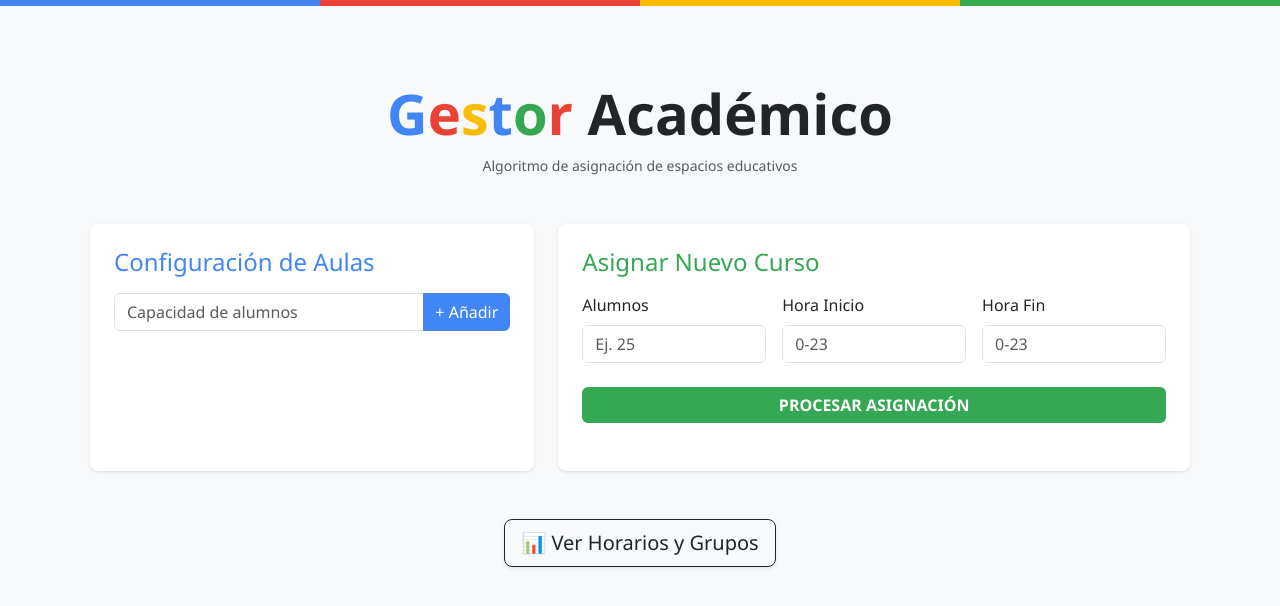
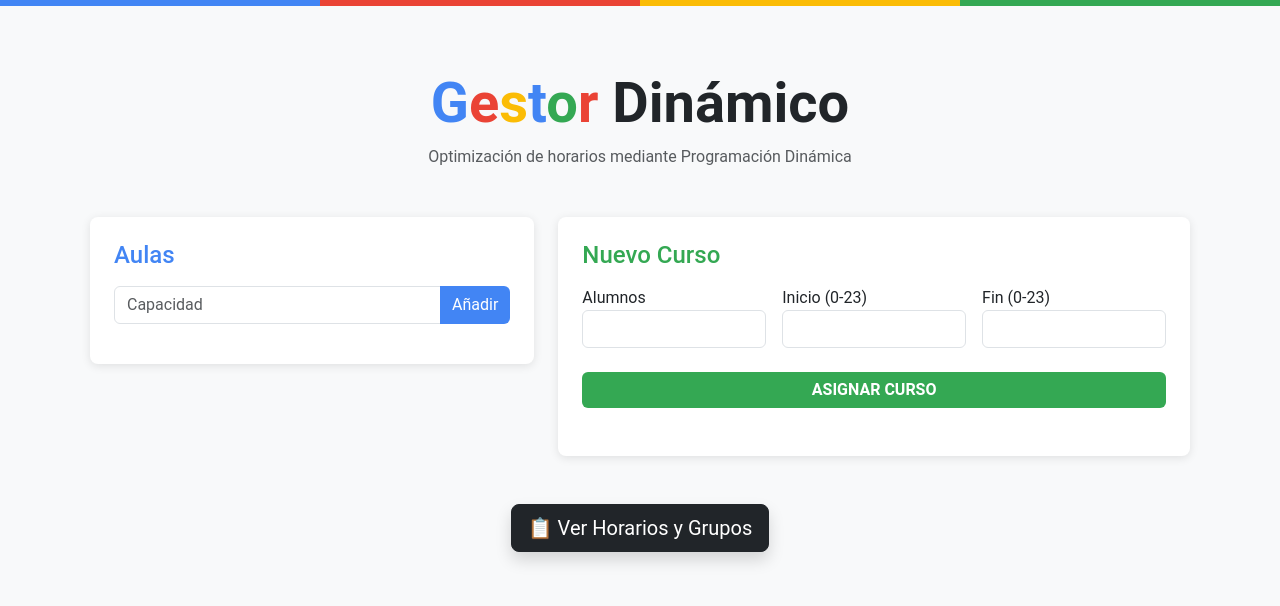
Before and after one commit to gh-dmm/Calendarizacion-de-cursos, a plain HTML site: page index.html in a window 1280 px wide. Drawn offline with nearby package versions, Linux system fonts and the light colour scheme.

Commit message:
Update title and styling in index.html

```diff
--- a/index.html
+++ b/index.html
@@ -3,91 +3,63 @@
 <head>
     <meta charset="UTF-8">
     <meta name="viewport" content="width=device-width, initial-scale=1.0">
-    <title>Gestor Académico - Google Style</title>
+    <title>Gestor Académico - Programación Dinámica</title>
     <link href="https://cdn.jsdelivr.net/npm/bootstrap@5.3.0/dist/css/bootstrap.min.css" rel="stylesheet">
     <style>
-        :root {
-            --g-blue: #4285F4; --g-red: #EA4335; --g-yellow: #FBBC05; --g-green: #34A853;
-        }
-        body { background-color: #f8f9fa; font-family: 'Segoe UI', Tahoma, Geneva, Verdana, sans-serif; }
-
-        /* Barra de colores superior estilo Google */
+        :root { --g-blue: #4285F4; --g-red: #EA4335; --g-yellow: #FBBC05; --g-green: #34A853; }
+        body { background-color: #f8f9fa; font-family: 'Roboto', sans-serif; }
         .google-bar { height: 6px; display: flex; width: 100%; position: fixed; top: 0; z-index: 1000; }
         .bar-b { background: var(--g-blue); flex: 1; }
         .bar-r { background: var(--g-red); flex: 1; }
         .bar-y { background: var(--g-yellow); flex: 1; }
         .bar-g { background: var(--g-green); flex: 1; }
-
-        .main-container { margin-top: 60px; padding: 20px; }
-        .card { border: none; border-radius: 8px; box-shadow: 0 1px 3px rgba(0,0,0,0.12); }
+        .main-container { margin-top: 50px; padding: 20px; }
         .btn-google-blue { background-color: var(--g-blue); color: white; border: none; }
-        .btn-google-blue:hover { background-color: #357ae8; color: white; }
         .btn-google-green { background-color: var(--g-green); color: white; border: none; }
-        .btn-google-green:hover { background-color: #2d9147; color: white; }
-
-        .text-google-blue { color: var(--g-blue); }
-        .text-google-red { color: var(--g-red); }
-        .text-google-yellow { color: var(--g-yellow); }
-        .text-google-green { color: var(--g-green); }
+        .text-google-blue { color: var(--g-blue); } .text-google-red { color: var(--g-red); }
+        .text-google-yellow { color: var(--g-yellow); } .text-google-green { color: var(--g-green); }
+        .card { border: none; border-radius: 8px; box-shadow: 0 2px 10px rgba(0,0,0,0.1); }
     </style>
 </head>
 <body>
     <div class="google-bar">
         <div class="bar-b"></div><div class="bar-r"></div><div class="bar-y"></div><div class="bar-g"></div>
     </div>
-
     <div class="container main-container">
         <header class="text-center mb-5">
             <h1 class="display-4 fw-bold">
-                <span class="text-google-blue">G</span><span class="text-google-red">e</span><span class="text-google-yellow">s</span><span class="text-google-blue">t</span><span class="text-google-green">o</span><span class="text-google-red">r</span> Académico
+                <span class="text-google-blue">G</span><span class="text-google-red">e</span><span class="text-google-yellow">s</span><span class="text-google-blue">t</span><span class="text-google-green">o</span><span class="text-google-red">r</span> Dinámico
             </h1>
-            <p class="text-muted small">Algoritmo de asignación de espacios educativos</p>
+            <p class="text-muted">Optimización de horarios mediante Programación Dinámica</p>
         </header>
-
         <div class="row g-4">
             <div class="col-md-5">
-                <div class="card p-4 h-100">
-                    <h4 class="mb-3 text-google-blue">Configuración de Aulas</h4>
+                <div class="card p-4">
+                    <h4 class="text-google-blue mb-3">Aulas</h4>
                     <div class="input-group mb-3">
-                        <input type="number" id="aulaCapacidad" class="form-control" placeholder="Capacidad de alumnos">
-                        <button class="btn btn-google-blue" onclick="agregarAula()">+ Añadir</button>
+                        <input type="number" id="aulaCapacidad" class="form-control" placeholder="Capacidad">
+                        <button class="btn btn-google-blue" onclick="agregarAula()">Añadir</button>
                     </div>
-                    <ul id="listaAulas" class="list-group list-group-flush shadow-sm rounded"></ul>
+                    <ul id="listaAulas" class="list-group list-group-flush"></ul>
                 </div>
             </div>
-
             <div class="col-md-7">
-                <div class="card p-4 h-100">
-                    <h4 class="mb-3 text-google-green">Asignar Nuevo Curso</h4>
+                <div class="card p-4">
+                    <h4 class="text-google-green mb-3">Nuevo Curso</h4>
                     <div class="row g-3">
-                        <div class="col-md-4">
-                            <label class="form-label">Alumnos</label>
-                            <input type="number" id="cAlumnos" class="form-control" placeholder="Ej. 25">
-                        </div>
-                        <div class="col-md-4">
-                            <label class="form-label">Hora Inicio</label>
-                            <input type="number" id="cInicio" class="form-control" placeholder="0-23">
-                        </div>
-                        <div class="col-md-4">
-                            <label class="form-label">Hora Fin</label>
-                            <input type="number" id="cFin" class="form-control" placeholder="0-23">
-                        </div>
-                        <div class="col-12 mt-4">
-                            <button class="btn btn-google-green w-100 fw-bold" onclick="asignarCurso()">PROCESAR ASIGNACIÓN</button>
-                        </div>
+                        <div class="col-md-4"><label>Alumnos</label><input type="number" id="cAlumnos" class="form-control"></div>
+                        <div class="col-md-4"><label>Inicio (0-23)</label><input type="number" id="cInicio" class="form-control"></div>
+                        <div class="col-md-4"><label>Fin (0-23)</label><input type="number" id="cFin" class="form-control"></div>
+                        <div class="col-12 mt-4"><button class="btn btn-google-green w-100 fw-bold" onclick="asignarCurso()">ASIGNAR CURSO</button></div>
                     </div>
                     <div id="mensajeConsola" class="mt-4"></div>
                 </div>
             </div>
         </div>
-
         <div class="text-center mt-5">
-            <button class="btn btn-outline-dark btn-lg shadow-sm" onclick="window.open('horarios.html', '_blank')">
-                📊 Ver Horarios y Grupos
-            </button>
+            <button class="btn btn-dark btn-lg shadow" onclick="window.open('horarios.html', '_blank')">📋 Ver Horarios y Grupos</button>
         </div>
     </div>
-
     <script src="app.js"></script>
 </body>
 </html>
```
